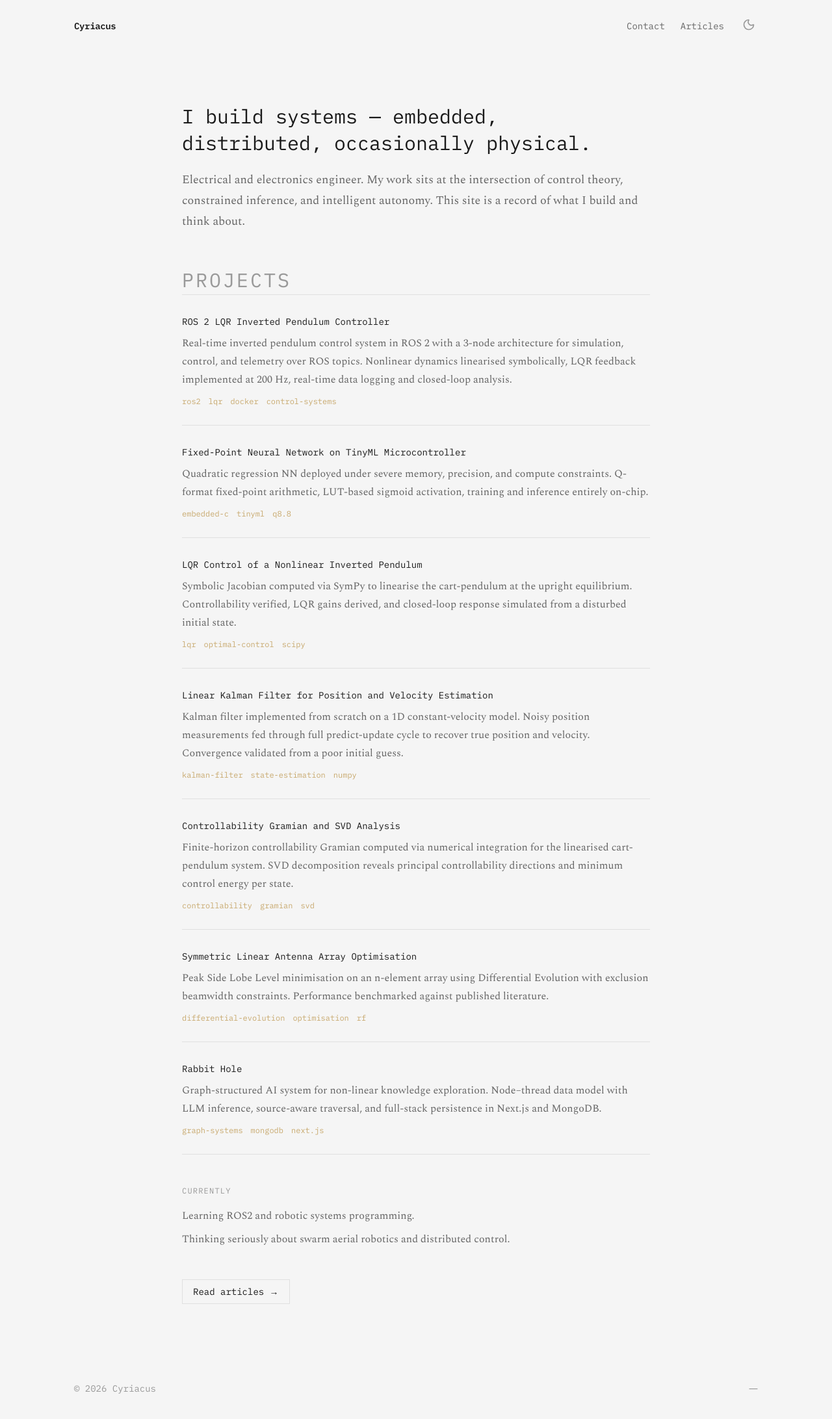
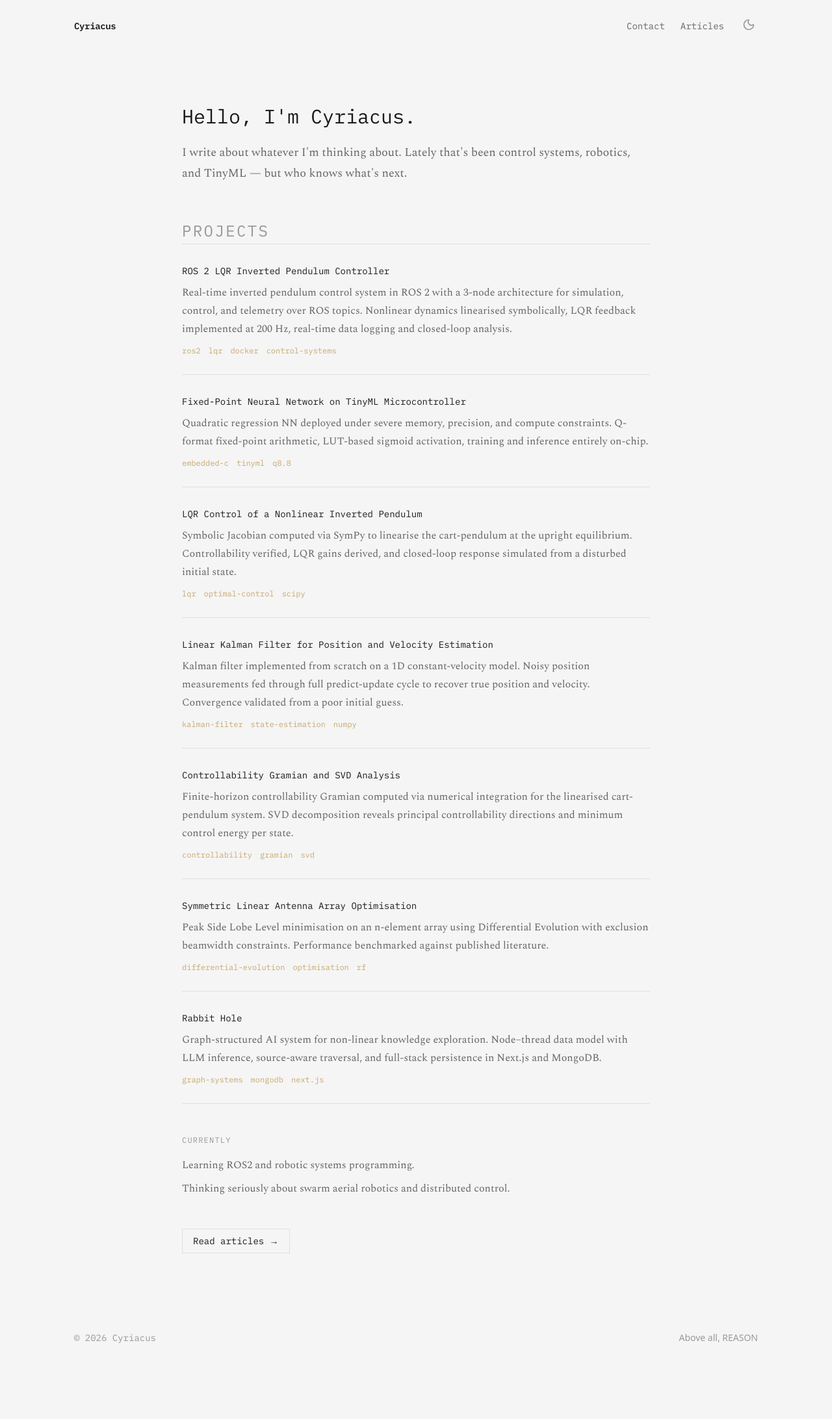
Before and after one commit to cyriacus73/cyriacus, a Next.js app: page / in a window 1280 px wide. Shown: the top 2184 px of the page at 65% size. After the commit the page ends 2109 px from the top, so only its background shows below. Built offline with nearby package versions, Linux system fonts and the light colour scheme.

Commit message:
changed the home page a bit

```diff
--- a/src/app/page.tsx
+++ b/src/app/page.tsx
@@ -57,21 +57,14 @@ export default function Home() {
   return (
     <section className="py-20">
       <div className="mx-auto" style={{ maxWidth: 720 }}>
-
-        {/* <p className="font-mono text-xs text-text-faint tracking-widest uppercase mb-4">
-          Elochukwu Daniel Cyriacus
-        </p> */}
         <h1 className="font-mono text-3xl leading-snug text-text-primary">
-          I build systems — embedded,<br />distributed, occasionally physical.
+          Hello, I&apos;m Cyriacus.
         </h1>
         <p className="mt-5 font-serif text-lg leading-8 text-text-muted">
-          Electrical and electronics engineer. My work sits at the intersection of
-          control theory, constrained inference, and intelligent autonomy.
-          This site is a record of what I build and think about.
+          I write about whatever I&apos;m thinking about. Lately that&apos;s been control systems, robotics, and TinyML — but who knows what&apos;s next.
         </p>
-
         <div className="mt-14">
-          <p className="font-mono text-3xl text-text-faint tracking-widest uppercase mb-1">
+          <p className="font-mono text-2xl text-text-faint tracking-widest uppercase mb-1">
             Projects
           </p>
           <div className="border-t border-bg-border">
--- a/src/components/ui/footer.tsx
+++ b/src/components/ui/footer.tsx
@@ -6,7 +6,7 @@ export default function Footer() {
     <footer className="py-10 text-sm text-text-faint">
       <div className="flex items-center justify-between">
         <div className="font-mono">© {new Date().getFullYear()} Cyriacus</div>
-        <div>—</div>
+        <div>Above all, REASON</div>
       </div>
     </footer>
   );
```
